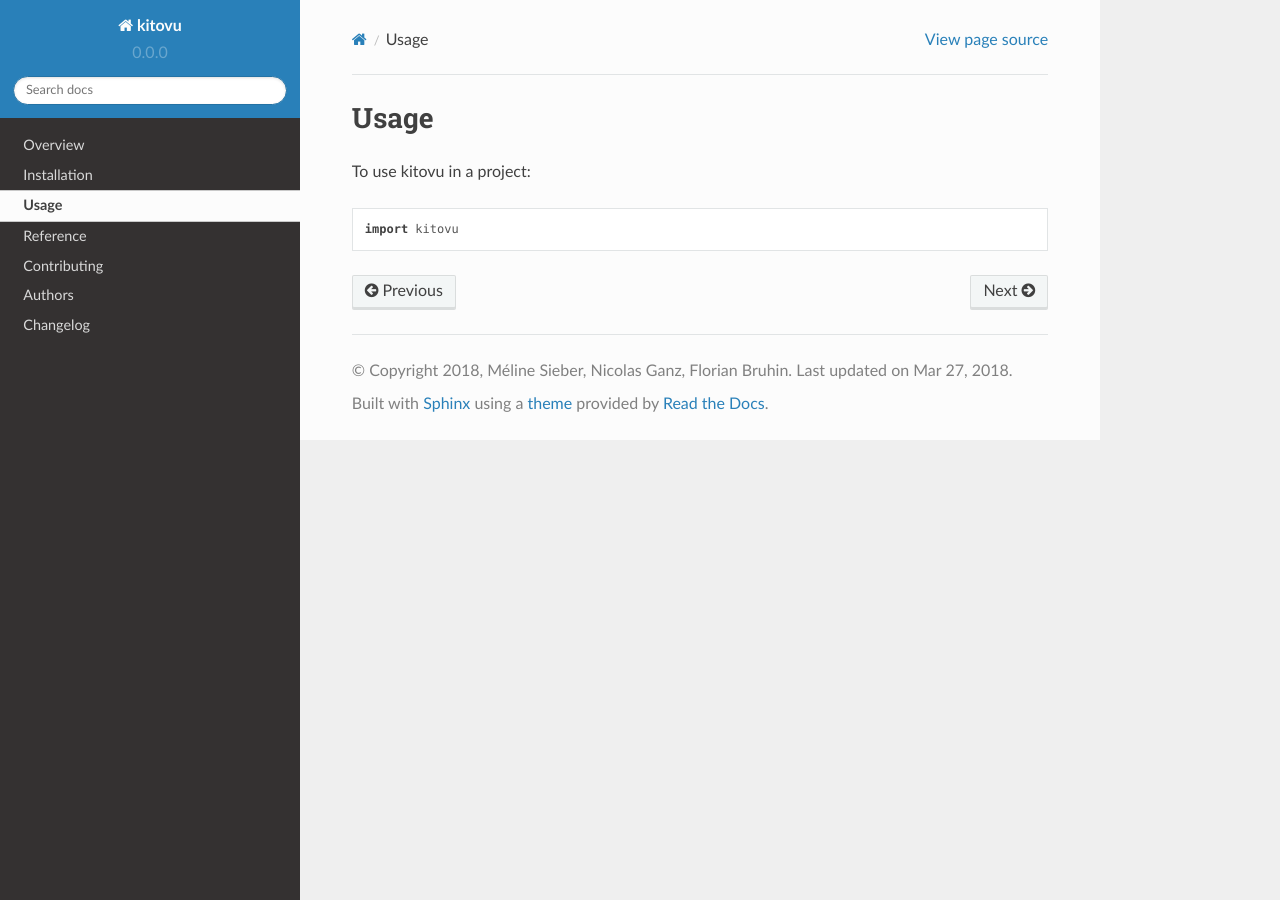
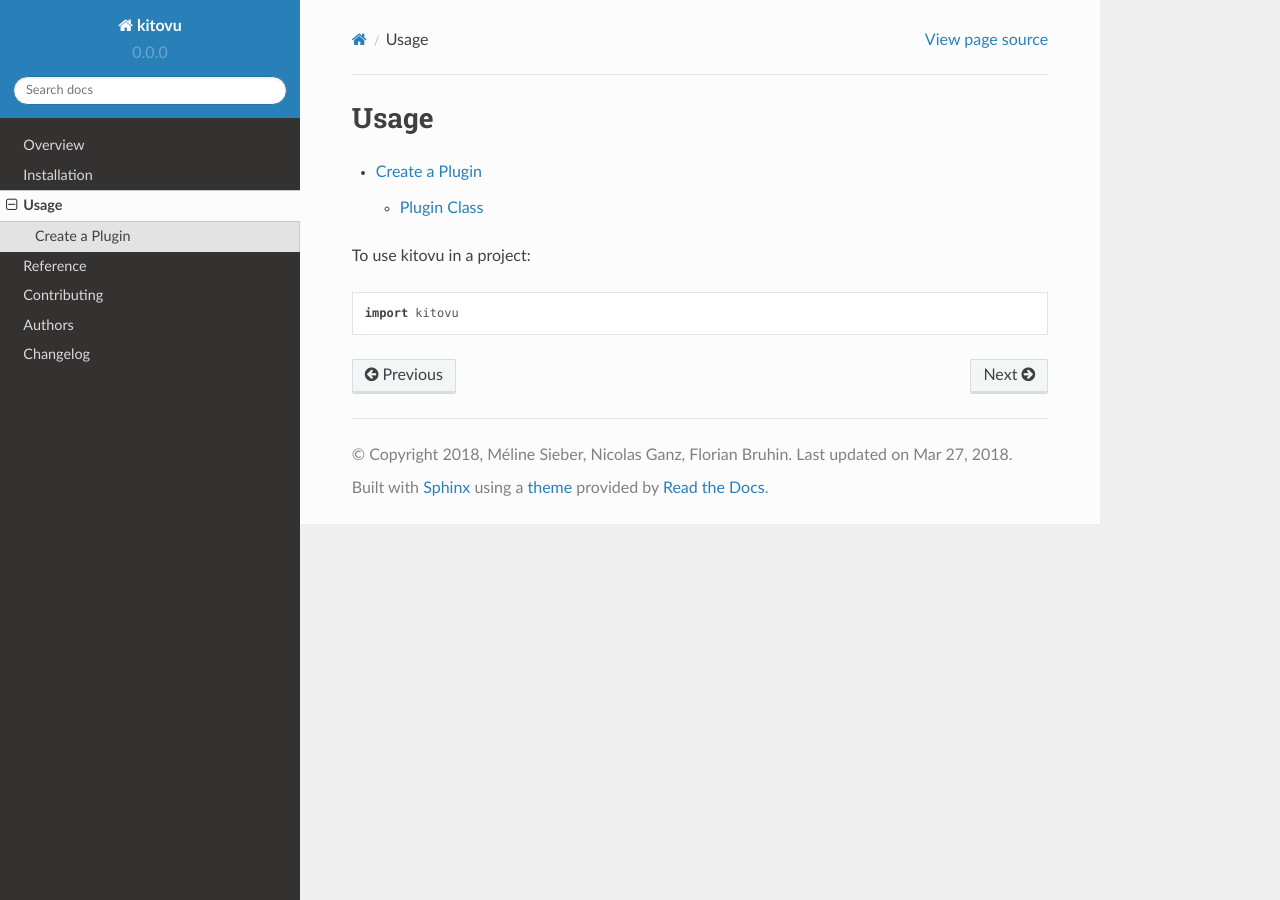
Before and after one commit to kitovu-bot/kitovu, a Sphinx documentation site: the page built from docs/usage.rst, in a window 1280 px wide. Built offline with Sphinx 7.4.7 and the Read the Docs theme 2.0.0, drawn with Linux system fonts in a browser that asks for light colours; part of the change alters nothing that is shown.

Commit message:
added basic doc for creating a new plugin

```diff
--- a/docs/usage.rst
+++ b/docs/usage.rst
@@ -2,6 +2,11 @@
 Usage
 =====
 
+.. toctree::
+    :glob:
+
+    usage/*
+
 To use kitovu in a project::
 
 	import kitovu
--- /dev/null
+++ b/docs/usage/create_plugin.rst
@@ -0,0 +1,57 @@
+===============
+Create a Plugin
+===============
+
+
+Plugin Class
+------------
+
+To create a custom plugin class::
+
+ class ExamplePlugin(syncplugin.AbstractSyncPlugin):
+
+     def connect(self, url: str, options: typing.Dict[str, typing.Any]) -> None:
+         """Setup the connection to your service.
+
+         Keyword arguments:
+         url -- the url to connect to
+         options -- a dictionary containing all configuration from the configuration file
+         """
+         pass
+
+     def disconnect(self) -> None:
+         """Disconnects from your service"""
+         pass
+
+     def create_local_digest(self, path: pathlib.Path) -> str:
+         """Returns the digest for the local file.
+
+         Keyword arguments:
+         path -- the local path of the file to create the digest for
+         """
+         pass
+
+     def create_remote_digest(self, path: pathlib.PurePath) -> str:
+         """Returns the digest for the remote file.
+
+         Keyword arguments:
+         path -- the remote path of the file to create the digest for
+         """
+         pass
+
+     def list_path(self, path: pathlib.PurePath) -> typing.Iterable[pathlib.PurePath]:
+         """List all files within the passed directory.
+
+         Keyword arguments:
+         path -- the remote path of the directory from which to show all files
+         """
+         pass
+
+     def retrieve_file(self, path: pathlib.PurePath, fileobj: typing.IO[bytes]) -> None:
+         """Retrieve the file at the specified path and write it to the passed file object.
+
+         Keyword arguments:
+         path -- the remote path of the file to retrieve
+         fileobj -- the IO object of the local file to write to
+         """
+         pass
```
